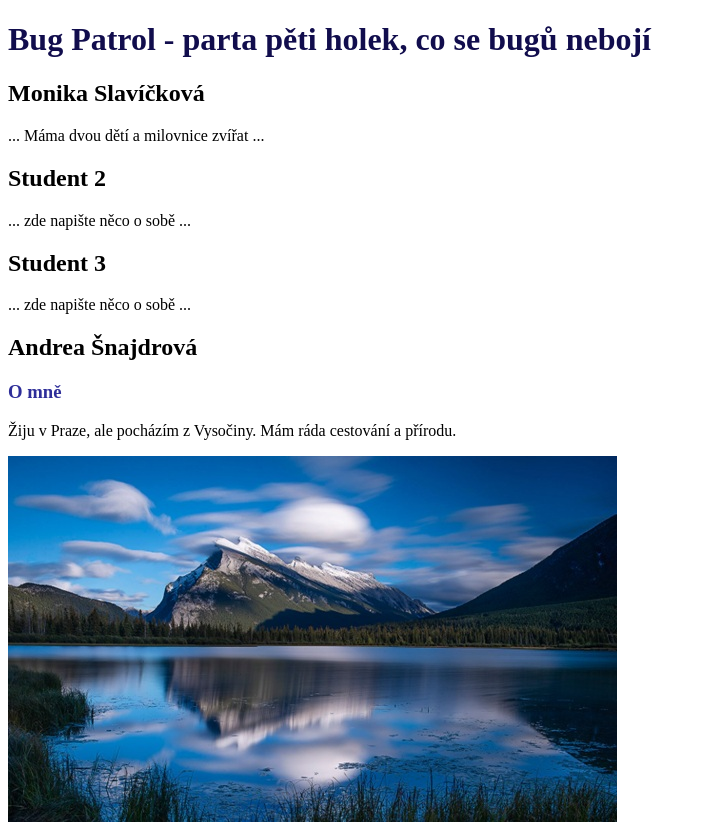
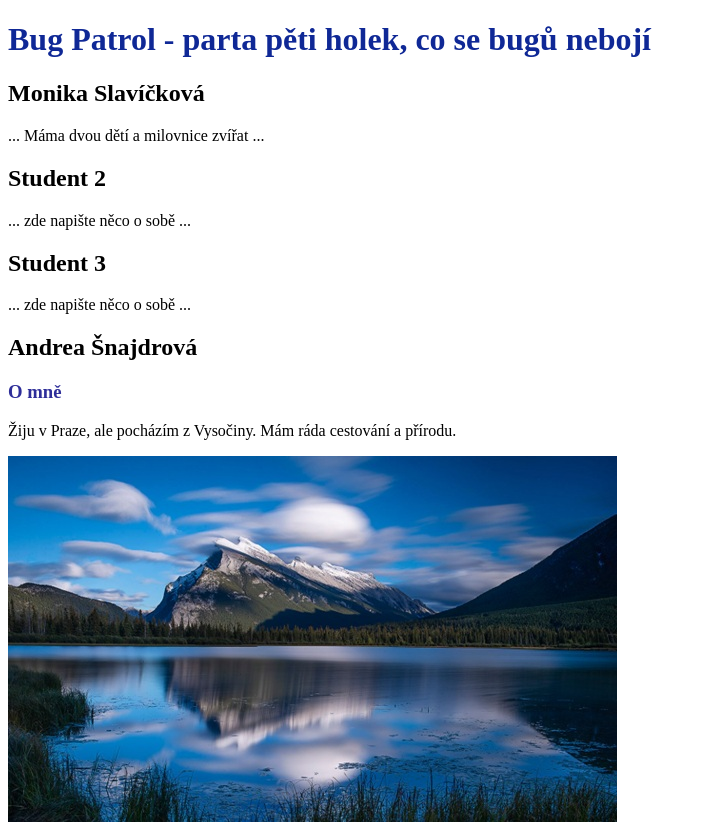
Before and after one commit to MFarka7/Bug_patrol, a plain HTML site: page index.html in a window 1280 px wide. Shown: the top 825 px of the page, without its empty margins (0-705 px from the left). Drawn offline with Linux system fonts and the light colour scheme.

Commit message:
update barvy titulku

```diff
--- a/index.html
+++ b/index.html
@@ -8,7 +8,7 @@
 </head>
 <body>
     <header>
-        <h1 style="color: rgb(17, 13, 77);">Bug Patrol - parta pěti holek, co se bugů nebojí</h1>
+        <h1 style="color: rgb(15, 40, 150);">Bug Patrol - parta pěti holek, co se bugů nebojí</h1>
     </header>
 
     <section id="MonikaS">
```
